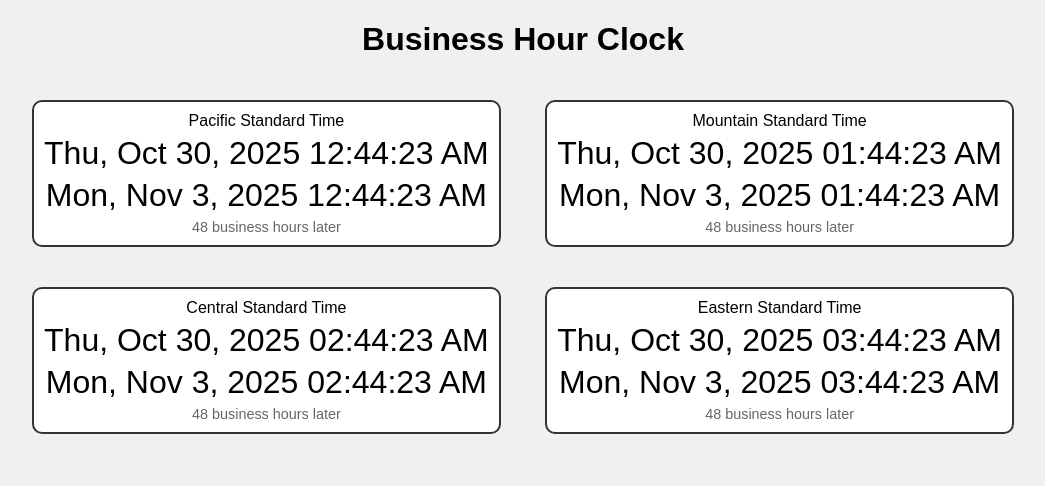
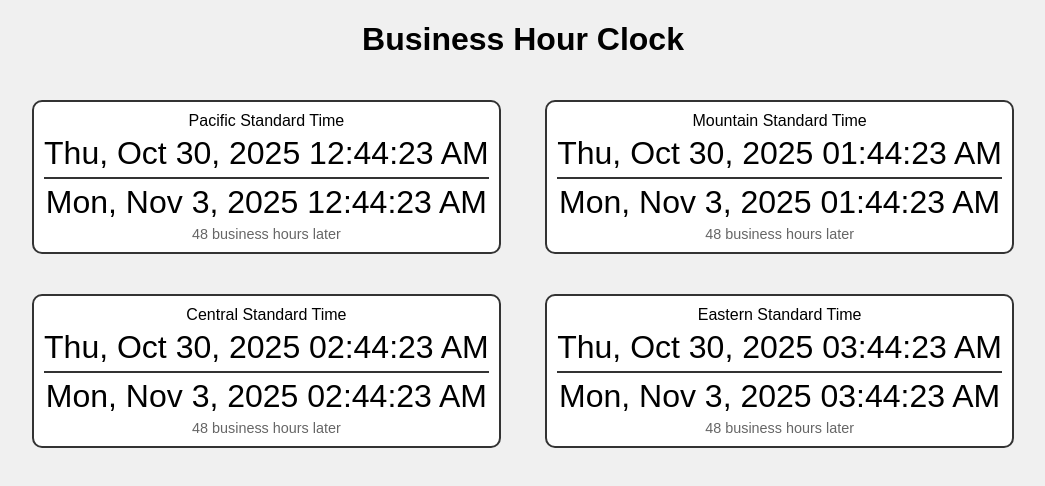
Before and after one commit to BinaryDreamerUX/Business-Hour-Clock, a plain HTML site: page index.html in a window 1280 px wide. Shown: the whole page, without its empty margins (117-1162 px from the left). Drawn offline with Linux system fonts and the light colour scheme.

Commit message:
Add css separator

```diff
--- a/style.css
+++ b/style.css
@@ -18,6 +18,13 @@ body {
     margin: 5px 0;
 }
 
+.separator {
+    height: 2px;        /* thickness of the line */
+    background-color: #333;  /* line color, you can match the frame later */
+    margin: 5px 0;      /* space above and below the line */
+    width: 100%;        /* span full width of container */
+}
+
 .clock-label {
     display: block;
     font-size: 0.9em;
```
